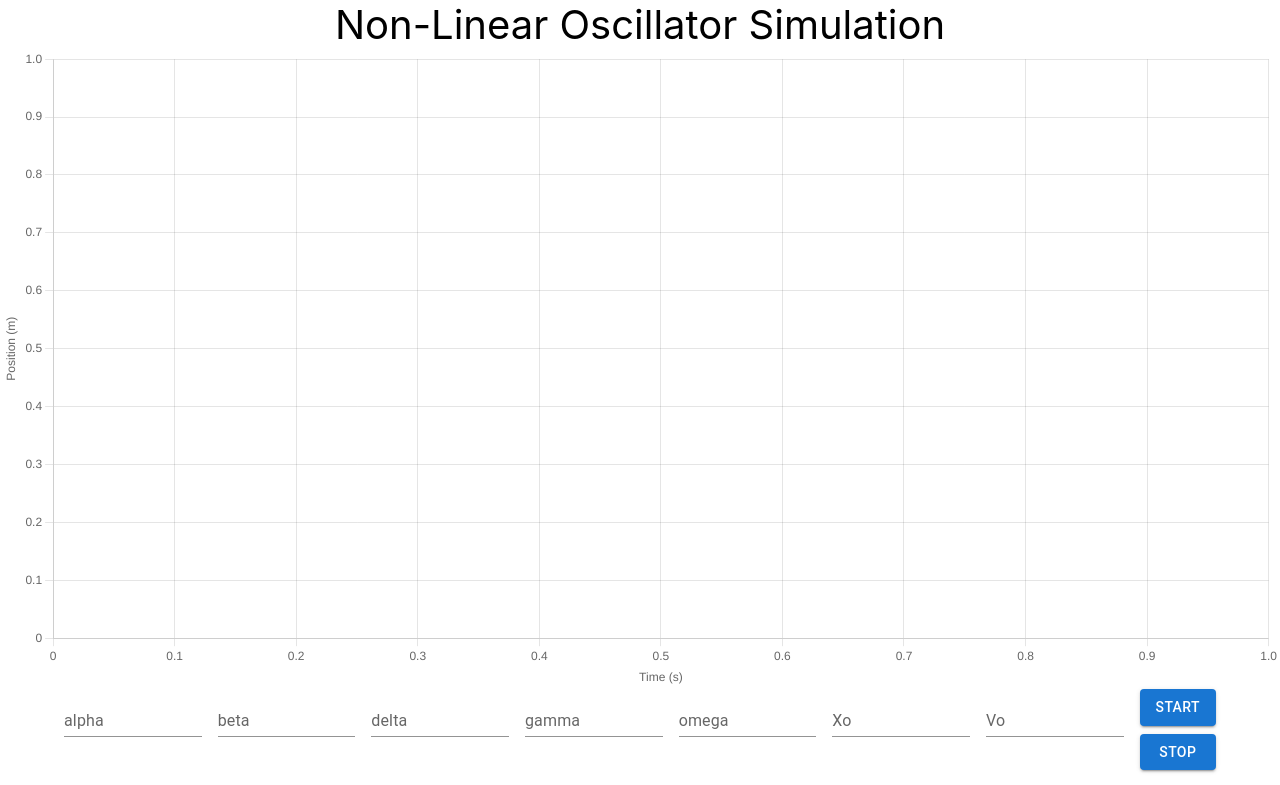
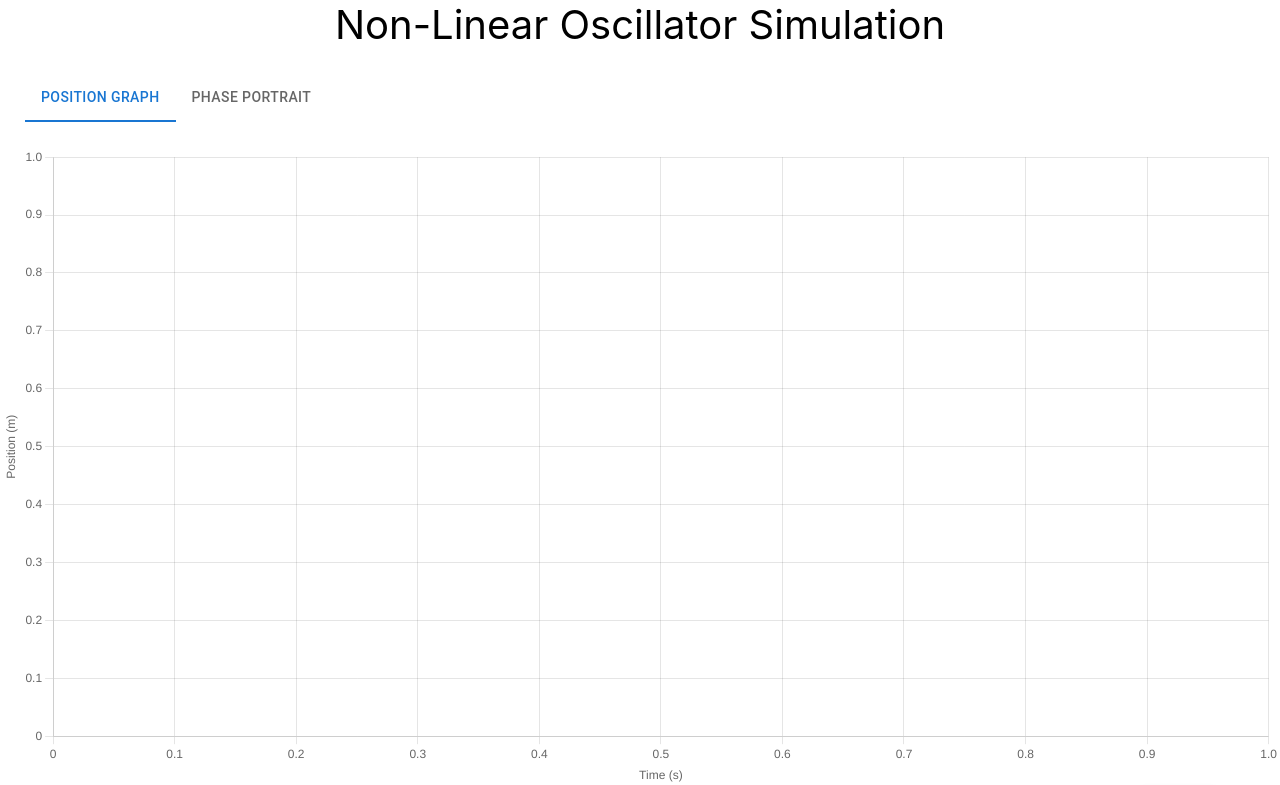
Before and after one commit to Zorokey1/NonLinearOscillatorPhysicsSim, a React (Create React App) app: page / in a window 1280 px wide. Shown: the top 785 px of the page. Built offline with nearby package versions, Linux system fonts and the light colour scheme.

Commit message:
Added Phase Portrait

```diff
--- a/package.json
+++ b/package.json
@@ -1,6 +1,6 @@
 {
   "build": {
-    "appId": "com.electron.myapp",
+    "appId": "SunilPateel.NonLinearOscillator",
     "productName": "Non-Linear Oscillator Simulation",
     "files": [
       "build/**/*",
@@ -20,7 +20,7 @@
     }
   },
   "name": "physics-sim",
-  "version": "0.1.0",
+  "version": "1.0.0",
   "private": true,
   "author": "Sunil Pateel",
   "description": "Really cool simulation",
--- a/src/App.css
+++ b/src/App.css
@@ -12,6 +12,12 @@
 }
 
 .InputArea{
+    margin: 25px;
+}
+
+.GraphTabs{
+    margin-left: 5vw;
+    margin-right: 5vw;
     margin: 25px;
 }
 
--- a/src/App.js
+++ b/src/App.js
@@ -3,6 +3,7 @@ import Toolbar from "./Components/Toolbar";
 import Description from "./Components/Description";
 import "./App.css";
 import { useState } from "react";
+import { Tab, Tabs } from "@mui/material";
 
 export default function App() {
     const [points, setPoints] = useState([]);
@@ -10,21 +11,39 @@ export default function App() {
     const [intervalID, setIntervalID] = useState(null);
     const [dataLoopID, setDataLoopID] = useState(null);
 
+    const [currentTabIndex, setTabIndex] = useState(0);
+
+    const handleTabChange = (e, tabIndex) => {
+        setTabIndex(tabIndex);
+        setPoints([]);
+        clearInterval(intervalID);
+        clearInterval(dataLoopID);
+        console.log(tabIndex);
+    };
+
     return (
         <div className="App">
             <p className="BadTitle">Non-Linear Oscillator Simulation</p>
-            <Graph points={points} />
+            <Tabs className='GraphTabs' value={currentTabIndex} onChange={handleTabChange}>
+                <Tab label="Position Graph" />
+                <Tab label="Phase Portrait" />
+            </Tabs>
+
+            {currentTabIndex === 0 && (<Graph points={points} xAxis ={"Time (s)"} yAxis={"Position (m)"}/>)}
+            {currentTabIndex === 1 && (<Graph points={points} xAxis={"Position (m)"} yAxis={"Velocity (m/s)"}/>)}
+
             <Toolbar
                 points={points}
                 setPoints={setPoints}
                 finalCondition={finalCondition}
                 setFinalCondition={setFinalCondition}
-                intervalID = {intervalID}
-                setIntervalID = {setIntervalID}
-                dataLoopID = {dataLoopID}
-                setDataLoopID = {setDataLoopID}
+                intervalID={intervalID}
+                setIntervalID={setIntervalID}
+                dataLoopID={dataLoopID}
+                setDataLoopID={setDataLoopID}
+                currentTabIndex={currentTabIndex}
             />
-            <Description/>
+            <Description />
         </div>
     );
 }
--- a/src/Components/Graph.js
+++ b/src/Components/Graph.js
@@ -9,7 +9,7 @@ import {
 } from "chart.js";
 ChartJS.register(LineElement, PointElement, LinearScale, Title);
 
-export default function Graph({ points }) {
+export default function Graph({ points, xAxis, yAxis }) {
     const [scatterOptions, setScatterOptions] = useState({
         datasets: [
             {
@@ -30,14 +30,14 @@ export default function Graph({ points }) {
             x: {
                 title: {
                     display: true,
-                    text: "Time (s)",
+                    text: xAxis,
                 }
 
             },
             y: {
                 title: {
                     display: true,
-                    text: "Position (m)",
+                    text: yAxis,
                 },
             },
         },
--- a/src/Components/Toolbar.js
+++ b/src/Components/Toolbar.js
@@ -11,6 +11,7 @@ export default function Toolbar({
     setIntervalID,
     dataLoopID,
     setDataLoopID,
+    currentTabIndex
 }) {
     const handleStart = async (event) => {
         event.preventDefault();
@@ -37,8 +38,10 @@ export default function Toolbar({
             },
         };
 
+        const url = ((currentTabIndex === 0) ? "http://127.0.0.1:5000/odeSolver/": "http://127.0.0.1:5000/phaseSolver/");
+        console.log(currentTabIndex);
         const response = await fetch(
-            "http://127.0.0.1:5000/odeSolver/",
+            url,
             options
         );
         const graphData = await response.json();
@@ -64,7 +67,7 @@ export default function Toolbar({
 
         async function updateGraph() {
             const response = await fetch(
-                "http://127.0.0.1:5000/odeSolver/",
+                url,
                 options
             );
             const graphData = await response.json();
```
Also changed, not shown: public/icon.png (added), 1 other file (tests, documents, lock files or other folders).
